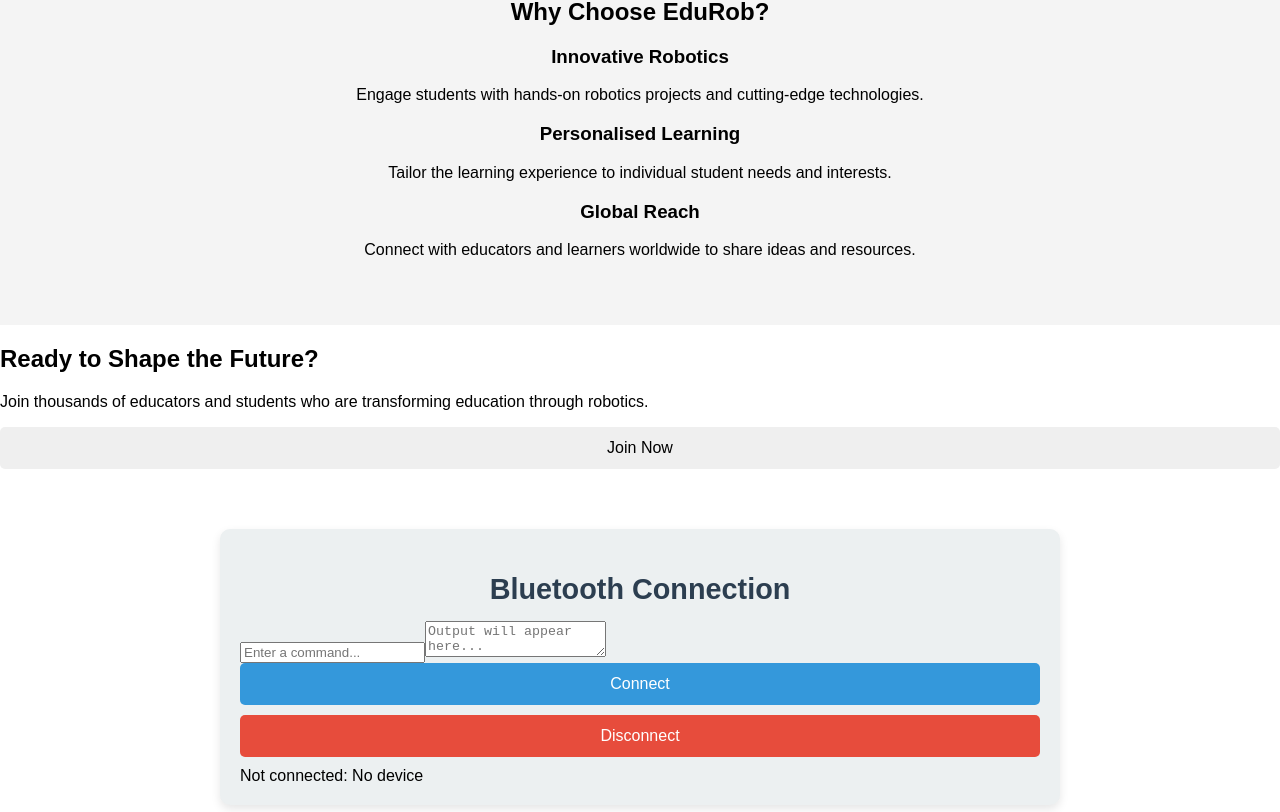
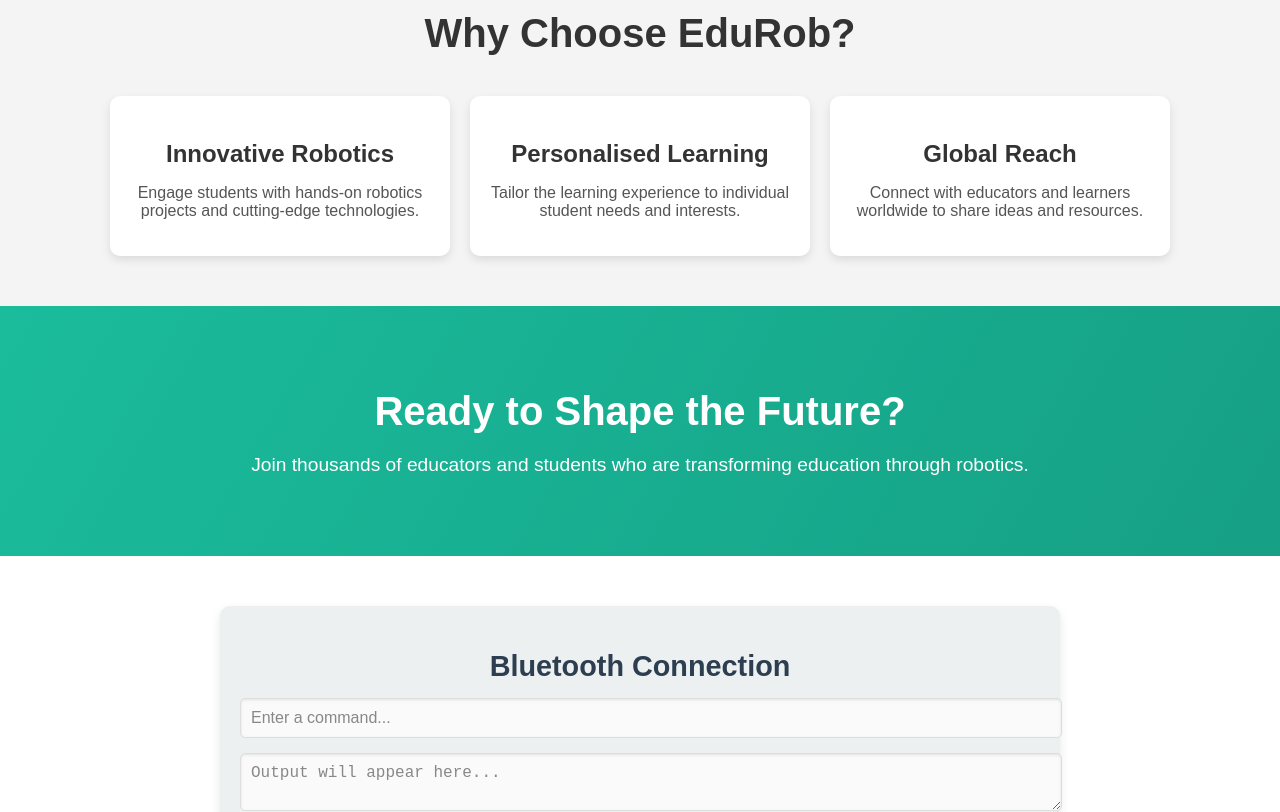
Before and after one commit to edu-rob/edu-rob, a Next.js app: page /connect in a window 1280 px wide. Shown: the part 479-1291 px from the top of the page. Built offline with nearby package versions, Linux system fonts and the light colour scheme.

Commit message:
feat: Implemented style for call to action section

```diff
--- a/src/app/connect/connect.css
+++ b/src/app/connect/connect.css
@@ -3,6 +3,7 @@
     margin: 0;
     padding: 0;
     font-family: Arial, sans-serif;
+    color: #333;
   }
 
   /* Navbar Styling */
@@ -25,6 +26,19 @@
   .Navbar h1 {
     margin: 0;
     font-size: 1.5rem;
+  }
+
+  .Navbar button {
+    background: none;
+    border: none;
+    color: white;
+    font-size: 1rem;
+    cursor: pointer;
+    transition: color 0.3s ease;
+  }
+
+  .Navbar button:hover {
+    color: #1abc9c;
   }
 
   /* Landing Page Styling */
@@ -50,11 +64,105 @@
     margin-bottom: 30px;
   }
 
+  .HeroButton {
+    background-color: #ffffff;
+    color: #3498db;
+    border: none;
+    padding: 15px 30px;
+    font-size: 1.2rem;
+    border-radius: 5px;
+    cursor: pointer;
+    transition: background-color 0.3s ease, color 0.3s ease;
+  }
+
+  .HeroButton:hover {
+    background-color: #3498db;
+    color: white;
+  }
+
   /* Features Section */
   .FeaturesSection {
     padding: 50px 20px;
     background: #f4f4f4;
     text-align: center;
+  }
+
+  .SectionTitle {
+    font-size: 2.5rem;
+    margin-bottom: 40px;
+  }
+
+  .FeatureCards {
+    display: flex;
+    justify-content: center;
+    flex-wrap: wrap;
+    gap: 20px;
+  }
+
+  .FeatureCard {
+    background: white;
+    border-radius: 10px;
+    padding: 20px;
+    max-width: 300px;
+    width: 100%;
+    box-shadow: 0 4px 10px rgba(0, 0, 0, 0.1);
+    text-align: center;
+    transition: transform 0.3s ease, box-shadow 0.3s ease;
+  }
+
+  .FeatureCard:hover {
+    transform: translateY(-5px);
+    box-shadow: 0 6px 15px rgba(0, 0, 0, 0.2);
+  }
+
+  .FeatureIcon {
+    font-size: 2.5rem;
+    color: #3498db;
+    margin-bottom: 20px;
+  }
+
+  .FeatureTitle {
+    font-size: 1.5rem;
+    margin-bottom: 10px;
+  }
+
+  .FeatureDescription {
+    font-size: 1rem;
+    color: #555;
+  }
+
+  /* Call-to-Action Section */
+  .CTASection {
+    text-align: center;
+    padding: 50px 20px;
+    background: linear-gradient(120deg, #1abc9c, #16a085);
+    color: white;
+  }
+
+  .CTATitle {
+    font-size: 2.5rem;
+    margin-bottom: 20px;
+  }
+
+  .CTADescription {
+    font-size: 1.2rem;
+    margin-bottom: 30px;
+  }
+
+  .CTAButton {
+    background-color: white;
+    color: #16a085;
+    border: none;
+    padding: 15px 30px;
+    font-size: 1.2rem;
+    border-radius: 5px;
+    cursor: pointer;
+    transition: background-color 0.3s ease, color 0.3s ease;
+  }
+
+  .CTAButton:hover {
+    background-color: #16a085;
+    color: white;
   }
 
   /* Bluetooth Connection Section */
@@ -77,6 +185,30 @@
     margin-bottom: 15px;
     text-align: center;
     color: #2c3e50;
+  }
+
+  .InputPanelContainer input,
+  .InputPanelContainer textarea {
+    width: 100%;
+    margin-bottom: 15px;
+    padding: 10px;
+    font-size: 1rem;
+    border: 1px solid #ddd;
+    border-radius: 5px;
+    background-color: #fafafa;
+    box-shadow: inset 0 1px 3px rgba(0, 0, 0, 0.1);
+  }
+
+  .InputPanelContainer input::placeholder,
+  .InputPanelContainer textarea::placeholder {
+    color: #888;
+  }
+
+  .InputPanelContainer input:focus,
+  .InputPanelContainer textarea:focus {
+    outline: none;
+    border-color: #3498db;
+    box-shadow: 0 0 5px rgba(52, 152, 219, 0.5);
   }
 
   /* Buttons */
@@ -111,14 +243,39 @@
     background-color: #c0392b;
   }
 
+  /* Status Label */
+  .ConnectionStatus {
+    display: block;
+    margin-top: 15px;
+    font-size: 1.2rem;
+    font-weight: bold;
+    color: #2c3e50;
+  }
+
   /* Responsive Design */
   @media (max-width: 768px) {
     .HeroTitle {
       font-size: 2rem;
     }
 
+    .FeatureCards {
+      flex-direction: column;
+    }
+
+    .FeatureCard {
+      max-width: 100%;
+    }
+
     .BluetoothConnectionContainer {
       width: 100%;
       padding: 15px;
     }
+
+    .CTATitle {
+      font-size: 2rem;
+    }
+
+    .CTADescription {
+      font-size: 1rem;
+    }
   }
--- a/src/app/connect/page.tsx
+++ b/src/app/connect/page.tsx
@@ -75,7 +75,6 @@
         <p className="CTADescription">
           Join thousands of educators and students who are transforming education through robotics.
         </p>
-        <button className="CTAButton">Join Now</button>
       </section>
     </div>
   );
```
